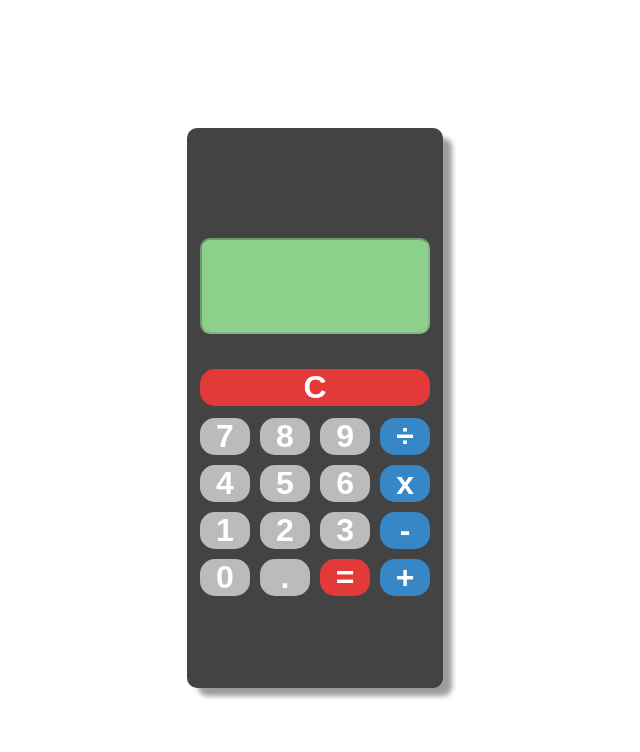
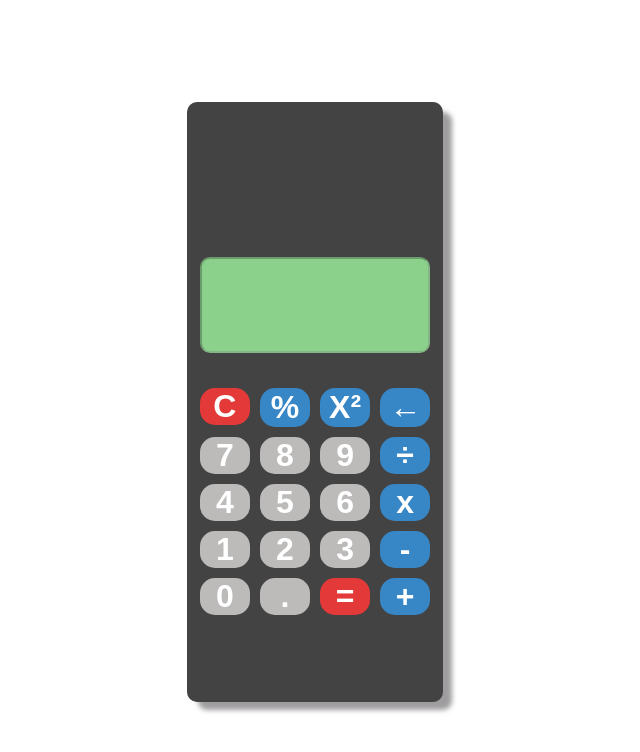
Before and after one commit to Ana-Galvez/calculadora_basica, a plain HTML site: page index.html in a window 1280 px wide. Shown: the whole page, without its empty margins (325-965 px from the left). Drawn offline with Linux system fonts and the light colour scheme.

Commit message:
agregado boton borrar numero

```diff
--- a/index.html
+++ b/index.html
@@ -12,8 +12,11 @@
 <body>
   <div class="container">
     <input type="text" disabled id="display">
-    <button class="limpiar" id="limpiar" onclick="limpiarInput()">C</button>
     <div class="botones">
+      <button class="limpiar" id="limpiar" onclick="limpiarInput()">C</button>
+      <button class="operador" onclick="sacarPorcentaje(10000,3)">%</button>
+      <button class="operador">X²</button>
+      <button class="operador" onclick="borrarUnNumero()">←</button>
       <button class="numero" onclick="agregarAlInput('7')">7</button>
       <button class="numero" onclick="agregarAlInput('8')">8</button>
       <button class="numero" onclick="agregarAlInput('9')">9</button>
--- a/script.js
+++ b/script.js
@@ -16,3 +16,9 @@ function resultado() {
     limpiarInput();
   }
 }
+
+function borrarUnNumero(){
+  let valores=document.getElementById("display").value;
+  let nuevoValor = valores.slice(0,valores.length-1);
+  document.getElementById("display").value = nuevoValor;
+}
--- a/style.css
+++ b/style.css
@@ -8,7 +8,7 @@ body {
   display: flex;
   justify-content: center;
   align-items: center;
-  margin-top: 10%;
+  margin-top: 8%;
 }
 
 .container {
@@ -17,7 +17,7 @@ body {
   display: flex;
   justify-content: center;
   align-items: center;
-  min-height: 70vh;
+  min-height: 75vh;
   flex-direction: column;
   border-radius: 10px;
   background-color: rgb(67, 67, 67);
```
